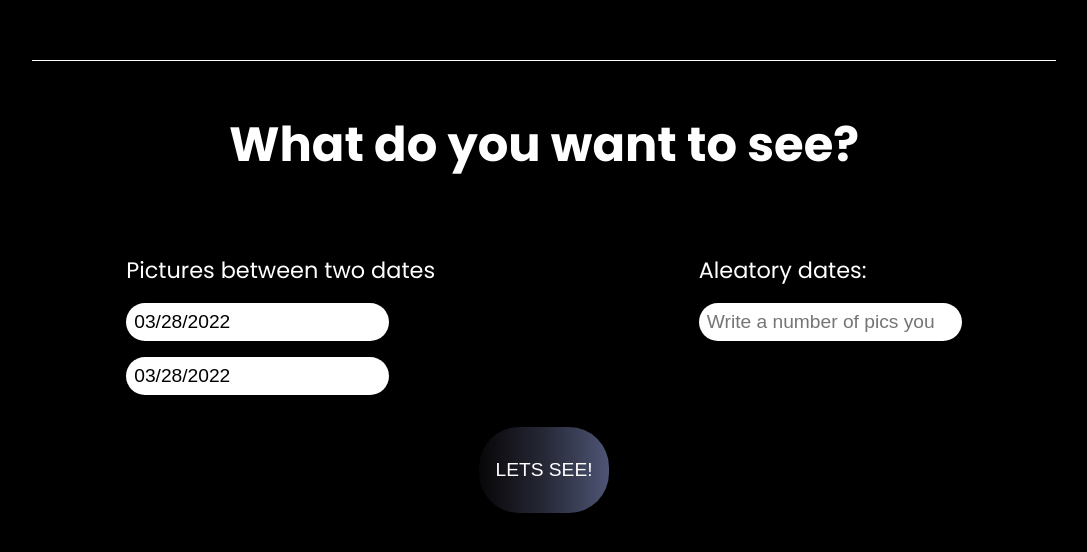
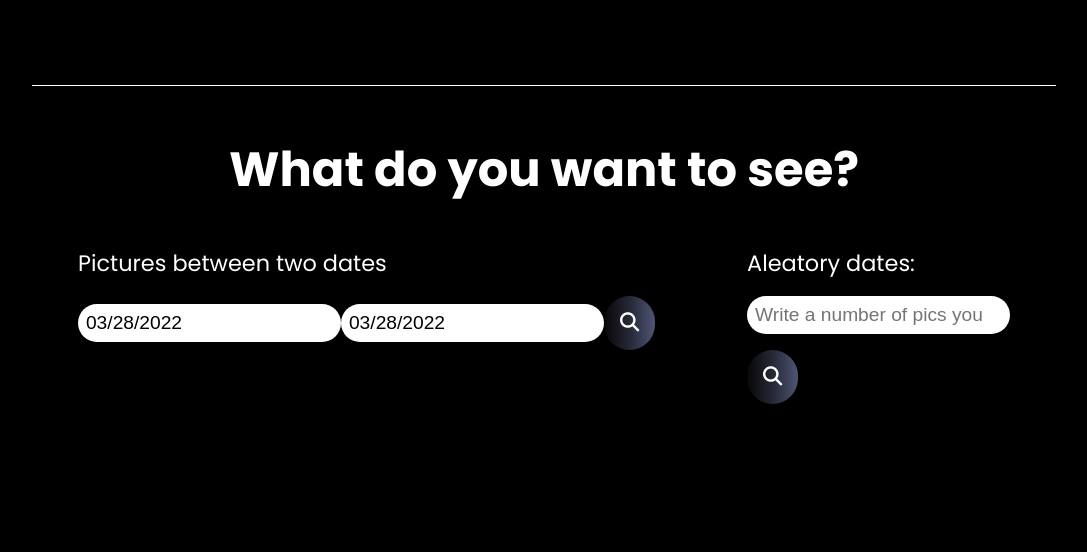
Before and after one commit to csalvite/space-poetry, a React (Create React App) app: page / in a window 1280 px wide. Shown: the part 2253-2805 px from the top of the page, without its empty margins (96-1183 px from the left). After the commit the page ends 2753 px from the top, so only its background shows below. Built offline with nearby package versions, Linux system fonts and the light colour scheme; no server answers.

Commit message:
search by two dates or aleatory dates

```diff
--- a/src/components/form-results/Results.jsx
+++ b/src/components/form-results/Results.jsx
@@ -2,12 +2,13 @@ import { useState } from 'react';
 import { ResultDetailed } from './ResultDetailed';
 import './Results.css';
 
-const Results = ({ results }) => {
+const Results = ({ results, isBetweenTwoDates, startDate, endDate, aleatoryPics }) => {
     const [isOpen, setIsOpen] = useState(false);
     const [itemInfo, setItemInfo] = useState();
 
     return (
         <section className="results">
+            {isBetweenTwoDates ? <h2 className="title-section">Showing Pics Between {startDate} and {endDate}</h2> : <h2 className="title-section">Showing {aleatoryPics} Aleatory Pics</h2>}
             {results?.map((item) => {
                 return (
                     <div key={item.date} className='pic-card' onClick={() => {
@@ -16,7 +17,7 @@ const Results = ({ results }) => {
                     }}>
                         <img src={item.url} alt={item.title} />
                         <h3>{item.title}</h3>
-                        <i>{item.date}</i>
+                        <i>{new Date(item.date).toLocaleDateString()}</i>
                         <p>{item.explanation.slice(0, 50)}...</p>
                     </div>
                 )
--- a/src/components/form/Form.css
+++ b/src/components/form/Form.css
@@ -1,22 +1,17 @@
-form {
-  display: flex;
-  flex-direction: column;
-}
-
-div.form-container {
+form.form-container {
   display: flex;
   /* flex-direction: column; */
   justify-content: space-around;
   margin: 2rem 0;
 }
 
-div.pics-between-two-dates {
-  width: 30vw;
-}
+/* div.pics-between-two-dates {
+} */
 
 div.aleatory-dates {
   flex-direction: column;
   display: flex;
+  align-items: flex-start;
 }
 
 input {
@@ -32,8 +27,8 @@ label {
 }
 
 button.btn-form-section {
-  margin: auto;
-  padding: 2rem 1rem;
+  margin-top: 1rem;
+  padding: 1rem;
   font-size: 1.2em;
   border-radius: 40px;
   background: linear-gradient(90deg, #070607, #262836, #4e5575);
@@ -54,7 +49,7 @@ button.btn-form-section:hover {
     margin: 0.5rem;
   }
 
-  div.form-container {
+  form.form-container {
     flex-direction: column;
     gap: 1rem;
     margin-bottom: 1.5rem;
--- a/src/components/form/Form.jsx
+++ b/src/components/form/Form.jsx
@@ -9,18 +9,26 @@ const { REACT_APP_API_KEY, REACT_APP_URL } = process.env;
 const Form = () => {
     const [startDate, setStartDate] = useState(new Date());
     const [endDate, setEndDate] = useState(new Date());
+    const [searchCountPics, setSearchCountPics] = useState();
     const [showResults, setShowResults] = useState(false);
     const [results, setResults] = useState([]);
+    const [isBetweenTwoDates, setIsBetweenTwoDates] = useState();
 
-    // asi tenemos la fecha correctamente para hacer el fetch luego!
-    console.log(startDate.toISOString().slice(0, 10));
+    const handleSearchPics = async (searchBy) => {
 
-    const handleSearchPics = async () => {
-        const startDateConverted = startDate.toISOString().slice(0, 10);
-        const endDateConverted = endDate.toISOString().slice(0, 10);
+        let options;
+        if (searchBy === 'date') {
+            const startDateConverted = startDate.toISOString().slice(0, 10);
+            const endDateConverted = endDate.toISOString().slice(0, 10);
+            options = `start_date=${startDateConverted}&end_date=${endDateConverted}`;
+            setIsBetweenTwoDates(true);
+        } else {
+            options = `count=${searchCountPics}`;
+            setIsBetweenTwoDates(false);
+        }
 
         try {
-            const response = await fetch(`${REACT_APP_URL}${REACT_APP_API_KEY}&start_date=${startDateConverted}&end_date=${endDateConverted}`);
+            const response = await fetch(`${REACT_APP_URL}${REACT_APP_API_KEY}&${options}`);
 
             if (response.ok) {
                 const body = await response.json();
@@ -38,31 +46,56 @@ const Form = () => {
         <section id='form-section' className="form-section">
             <h2 className="title-section">What do you want to see?</h2>
 
-        <form onSubmit={(e) => {
-            e.preventDefault();
-            window.scrollTo({
-               top: 3000,
-               behavior: 'smooth',
-           })
-            setShowResults(true);
-            handleSearchPics();
-        }}>
-            <div className="form-container">
+        <form className="form-container">
                 <div className="pics-between-two-dates">
                     <label>Pictures between two dates</label> <br />
                     <DatePicker selected={startDate} onChange={(date) => setStartDate(date)}  />
                     <DatePicker selected={endDate} onChange={(date) => setEndDate(date)}  />
+                    <button
+                        className="btn-form-section"
+                        onClick={(e) => {
+                        e.preventDefault();
+                        window.scrollTo({
+                        top: 3200,
+                        behavior: 'smooth',
+                    })
+                        setShowResults(true);
+                        handleSearchPics('date');
+                    }}>
+                        <i className="fa-solid fa-magnifying-glass"></i>
+                    </button>
                 </div>
+
                 <div className="aleatory-dates">
                     <label>Aleatory dates: </label>
-                    <input type='number' max={10} name="aleatory" placeholder="Write a number of pics you want to see..." />
+                    <input
+                        type='number'
+                        name="aleatory"
+                        onChange={(e) => setSearchCountPics(e.target.value)}
+                        placeholder="Write a number of pics you want to see..."
+                    />
+                    <button
+                        className="btn-form-section"
+                        onClick={(e) => {
+                        e.preventDefault();
+                        window.scrollTo({
+                        top: 3200,
+                        behavior: 'smooth',
+                        })
+                        setShowResults(true);
+                        handleSearchPics();
+                    }}>
+                        <i className="fa-solid fa-magnifying-glass"></i>
+                    </button>
                 </div>
-            </div>
-
-            <button className="btn-form-section">Lets See!</button>
         </form>
-
-        {showResults ? <Results results={results} /> : ''}
+        {showResults ? <Results
+                            results={results}
+                            isBetweenTwoDates={isBetweenTwoDates}
+                            startDate={startDate.toLocaleDateString()}
+                            endDate={endDate.toLocaleDateString()}
+                            aleatoryPics={searchCountPics}
+                        /> : ''}
         </section>
     )
 }
--- a/src/components/pickofday/PhotoDetailed.jsx
+++ b/src/components/pickofday/PhotoDetailed.jsx
@@ -36,7 +36,7 @@ const PhotoDetailed = () => {
             <h2 className="title-section">Pic of the Day</h2>
             <div className="pic-of-day-container">
                 <h3>{picOfDay.title}</h3>
-                <i>{picOfDay.date}</i>
+                <i>{new Date(picOfDay.date).toLocaleDateString()}</i>
                 {/* <div className="pic-of-day-title">
                     <h3>{picOfDay.title}</h3>
                     <h4>{picOfDay.copyright} - <i>{picOfDay.date}</i></h4>
```
